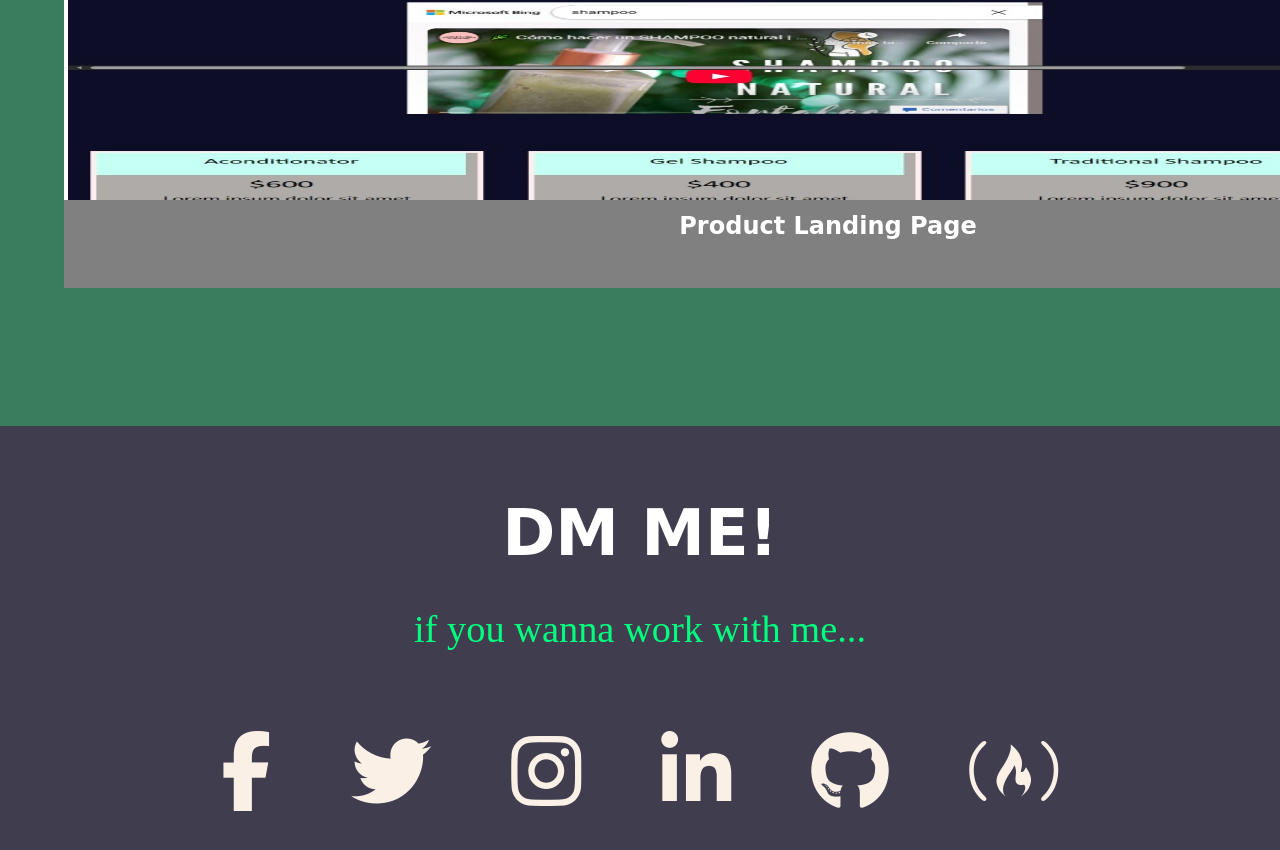
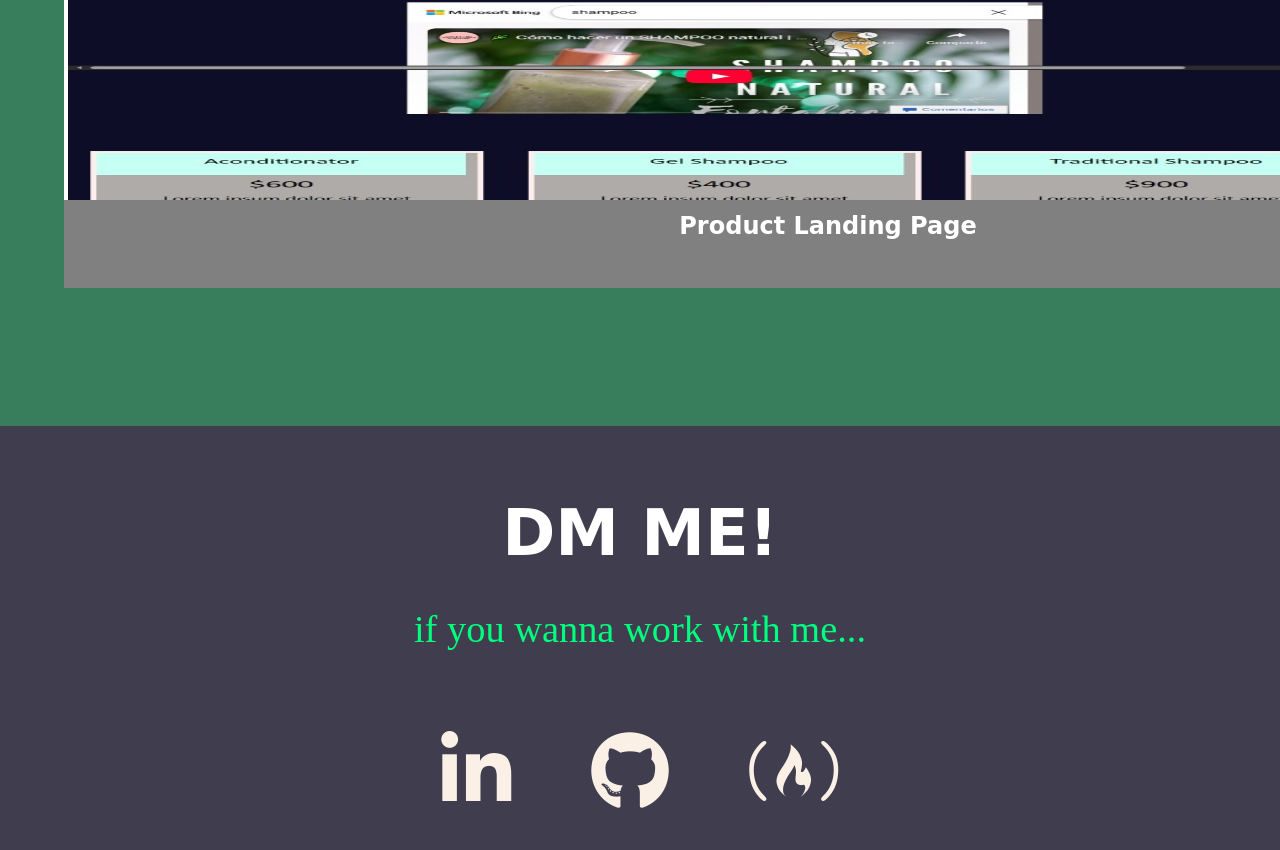
Before and after one commit to unrankeddiego20/Portfolio-de-proyectos-personales, a plain HTML site: page index.html in a window 1280 px wide. Shown: the part 1920-2770 px from the top of the page. Drawn offline with Linux system fonts and the light colour scheme.

Commit message:
Update index.html

```diff
--- a/index.html
+++ b/index.html
@@ -41,11 +41,8 @@
         <p id="final_caption">if you wanna work with me...</p>
         <nav id="navbar_dos">
             <div class="contenedor_dos">
-                <a href=""><i class="fab fa-facebook-f"></i></a>
-                <a href=""><i class="fab fa-twitter"></i></a>
-                <a href=""><i class="fab fa-instagram"></i></a>
                 <a href=""><i class="fab fa-linkedin-in"></i></a>
-                <a href="https://github.com/blueeyes213"><i class="fab fa-github"></i></a>
+                <a href="https://github.com/unrankeddiego20"><i class="fab fa-github"></i></a>
                 <a id="profile-link" target="_blank" href="https://www.freecodecamp.org/unrankeddiego19"><i class="fab fa-free-code-camp"></i></a>
             </div>
         </nav>
```
